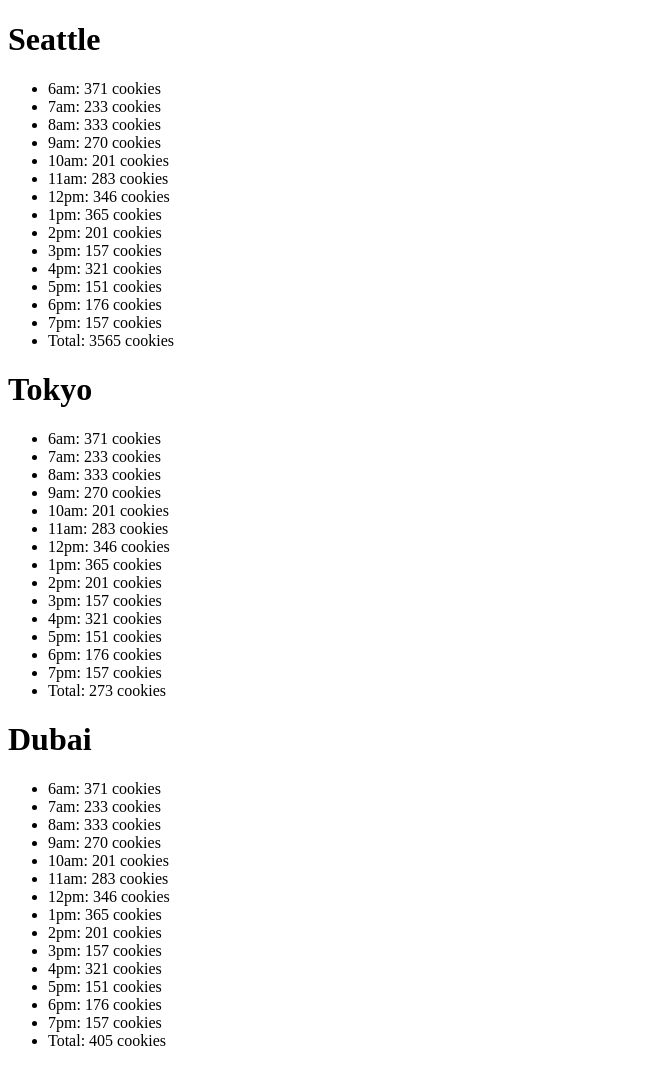
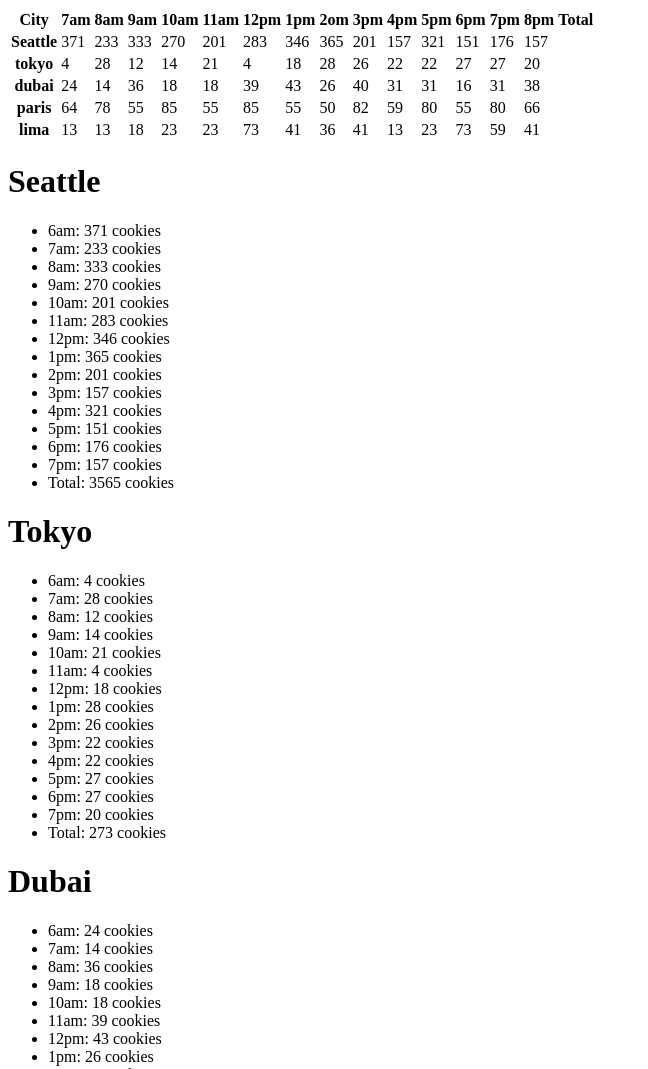
Before and after one commit to mmahad865/cookie-stand, a plain HTML site: page sales.html/index.html in a window 1280 px wide. Shown: the top 1069 px of the page, without its empty margins (0-648 px from the left). Drawn offline with Linux system fonts and the light colour scheme.

Commit message:
table added

```diff
--- a/sales.html/app.js
+++ b/sales.html/app.js
@@ -41,6 +41,10 @@ let seattle = {
     render: function (){
         this.avrgCookiePerHour();
         this.calTotalCookiePerDay();
+
+
+
+
         let ListEl = document.getElementById('data');
         for (let i = 0; i < hours.length; i++) {
             let newListEl = document.createElement('li');
@@ -48,11 +52,33 @@ let seattle = {
             ListEl.appendChild(newListEl);
             // display[i] = `${hours[i]}: ${this.numOfCookies[i]} cookies`
 
+        }
+        let totalAmount = document.createElement('li');
+        totalAmount.textContent= `Total: ${this.totalCookie} cookies`;
+        ListEl.appendChild(totalAmount);
 
-    }
-    let totalAmount= document.createElement('li');
-    totalAmount.textContent= `Total: ${this.totalCookie} cookies` ;
-    ListEl.appendChild(totalAmount);
+
+
+        let tableBody = document.getElementById('table');
+        let row = document.createElement('tr');
+
+        let th = document.createElement("th");
+        th.innerText = this.location;
+        row.appendChild(th);
+
+        for (let key in seattle.numOfCookies){
+
+            console.log(key);
+            let value = seattle.numOfCookies[key];
+
+            let cell = document.createElement('td');
+            cell.textContent = value;
+            row.appendChild(cell);
+        }
+            tableBody.appendChild(row);
+        //tableEl.appendChild(tableEl);
+
+
 }
 
 };
@@ -111,7 +137,7 @@ let tokyo = {
         let ListEl = document.getElementById('data2');
         for (let i = 0; i < hours.length; i++) {
             let newListEl = document.createElement('li');
-            newListEl.textContent = `${hours[i]}: ${seattle.numOfCookies[i]} cookies`;
+            newListEl.textContent = `${hours[i]}: ${tokyo.numOfCookies[i]} cookies`;
             ListEl.appendChild(newListEl);
             // display[i] = `${hours[i]}: ${this.numOfCookies[i]} cookies`
 
@@ -120,6 +146,25 @@ let tokyo = {
     let totalAmount= document.createElement('li');
     totalAmount.textContent= `Total: ${this.totalCookie} cookies` ;
     ListEl.appendChild(totalAmount);
+
+
+     let tableBody = document.getElementById('table');
+        let row = document.createElement('tr');
+
+        let th = document.createElement("th");
+        th.innerText = this.location;
+        row.appendChild(th);
+
+        for (let key in tokyo.numOfCookies){
+
+            console.log(key);
+            let value = tokyo.numOfCookies[key];
+
+            let cell = document.createElement('td');
+            cell.textContent = value;
+            row.appendChild(cell);
+        }
+            tableBody.appendChild(row);
 }
 
 };
@@ -178,7 +223,7 @@ let dubai = {
         let ListEl = document.getElementById('data3');
         for (let i = 0; i < hours.length; i++) {
             let newListEl = document.createElement('li');
-            newListEl.textContent = `${hours[i]}: ${seattle.numOfCookies[i]} cookies`;
+            newListEl.textContent = `${hours[i]}: ${dubai.numOfCookies[i]} cookies`;
             ListEl.appendChild(newListEl);
             // display[i] = `${hours[i]}: ${this.numOfCookies[i]} cookies`
 
@@ -187,6 +232,24 @@ let dubai = {
     let totalAmount= document.createElement('li');
     totalAmount.textContent= `Total: ${this.totalCookie} cookies` ;
     ListEl.appendChild(totalAmount);
+
+    let tableBody = document.getElementById('table');
+        let row = document.createElement('tr');
+
+        let th = document.createElement("th");
+        th.innerText = this.location;
+        row.appendChild(th);
+
+        for (let key in dubai.numOfCookies){
+
+            console.log(key);
+            let value = dubai.numOfCookies[key];
+
+            let cell = document.createElement('td');
+            cell.textContent = value;
+            row.appendChild(cell);
+        }
+            tableBody.appendChild(row);
 }
 
 };
@@ -243,7 +306,7 @@ let paris = {
         let ListEl = document.getElementById('data4');
         for (let i = 0; i < hours.length; i++) {
             let newListEl = document.createElement('li');
-            newListEl.textContent = `${hours[i]}: ${seattle.numOfCookies[i]} cookies`;
+            newListEl.textContent = `${hours[i]}: ${paris.numOfCookies[i]} cookies`;
             ListEl.appendChild(newListEl);
             // display[i] = `${hours[i]}: ${this.numOfCookies[i]} cookies`
 
@@ -252,6 +315,24 @@ let paris = {
     let totalAmount= document.createElement('li');
     totalAmount.textContent= `Total: ${this.totalCookie} cookies` ;
     ListEl.appendChild(totalAmount);
+
+    let tableBody = document.getElementById('table');
+        let row = document.createElement('tr');
+
+        let th = document.createElement("th");
+        th.innerText = this.location;
+        row.appendChild(th);
+
+        for (let key in paris.numOfCookies){
+
+            console.log(key);
+            let value = paris.numOfCookies[key];
+
+            let cell = document.createElement('td');
+            cell.textContent = value;
+            row.appendChild(cell);
+        }
+            tableBody.appendChild(row);
 }
 
 };
@@ -308,7 +389,7 @@ let lima = {
         let ListEl = document.getElementById('data5');
         for (let i = 0; i < hours.length; i++) {
             let newListEl = document.createElement('li');
-            newListEl.textContent = `${hours[i]}: ${seattle.numOfCookies[i]} cookies`;
+            newListEl.textContent = `${hours[i]}: ${lima.numOfCookies[i]} cookies`;
             ListEl.appendChild(newListEl);
             // display[i] = `${hours[i]}: ${this.numOfCookies[i]} cookies`
 
@@ -317,19 +398,33 @@ let lima = {
     let totalAmount= document.createElement('li');
     totalAmount.textContent= `Total: ${this.totalCookie} cookies` ;
     ListEl.appendChild(totalAmount);
+
+    let tableBody = document.getElementById('table');
+        let row = document.createElement('tr');
+
+        let th = document.createElement("th");
+        th.innerText = this.location;
+        row.appendChild(th);
+
+        for (let key in lima.numOfCookies){
+
+            console.log(key);
+            let value = lima.numOfCookies[key];
+
+            let cell = document.createElement('td');
+            cell.textContent = value;
+            row.appendChild(cell);
+        }
+            tableBody.appendChild(row);
 }
 
 };
 lima.render();
 
-console.log(seattle.numOfCustomers);
-console.log(seattle.numOfCookies);
 
-console.log(seattle.totalCookie);
+
 //seattle.calDisplay();
-console.log(display);
-console.log(seattle.avrgCookiePerHour());
-//console.log(seattle.calDisplay());
+
 
 
 // let ListEl = document.getElementById('data');
--- a/sales.html/index.html
+++ b/sales.html/index.html
@@ -10,6 +10,80 @@
 </head>
 <body>
     <div class="webpage">
+        <table id="one">
+            <thead>
+                <tr>
+                    <th> City </th>
+                    <th>7am</th>
+                    <th>8am</th>
+                    <th>9am</th>
+                    <th>10am</th>
+                    <th>11am</th>
+                    <th>12pm</th>
+                    <th>1pm</th>
+                    <th>2om</th>
+                    <th>3pm</th>
+                    <th>4pm</th>
+                    <th>5pm</th>
+                    <th>6pm</th>
+                    <th>7pm</th>
+                    <th>8pm</th>
+                    <th>Total</th>
+
+                </tr>
+            </thead>
+            <tbody id="table">
+                <!-- <td> </td> -->
+            </tbody>
+        </table>
+
+
+        <!-- <table>
+
+            <thead>
+                <tr>
+                    <th> City </th>
+                    <th>6</th>
+                    <th>7</th>
+                    <th>8</th>
+                </tr>
+            </thead>
+
+
+
+            <tbody>
+                <tr>
+                    <td>Seattle</td>
+                    <td>$100</td>
+                    <td> $200 </td>
+                    <td> $300 </td>
+                </tr>
+                <tr>
+                    <td>Tacoma</td>
+                    <td>$100</td>
+                    <td> $200 </td>
+                    <td> $300 </td>
+                </tr>
+                <tr>
+                    <td>Burien</td>
+                    <td>$100</td>
+                    <td> $200 </td>
+                    <td> $300 </td>
+                </tr>
+            </tbody>
+            <tfoot>
+                <tr>
+                    <th>Total</th>
+                    <td>$180</td>
+                </tr>
+            </tfoot>
+        </table> -->
+
+
+
+
+
+
         <h1 class="header">
             Seattle
         </h1>
```
